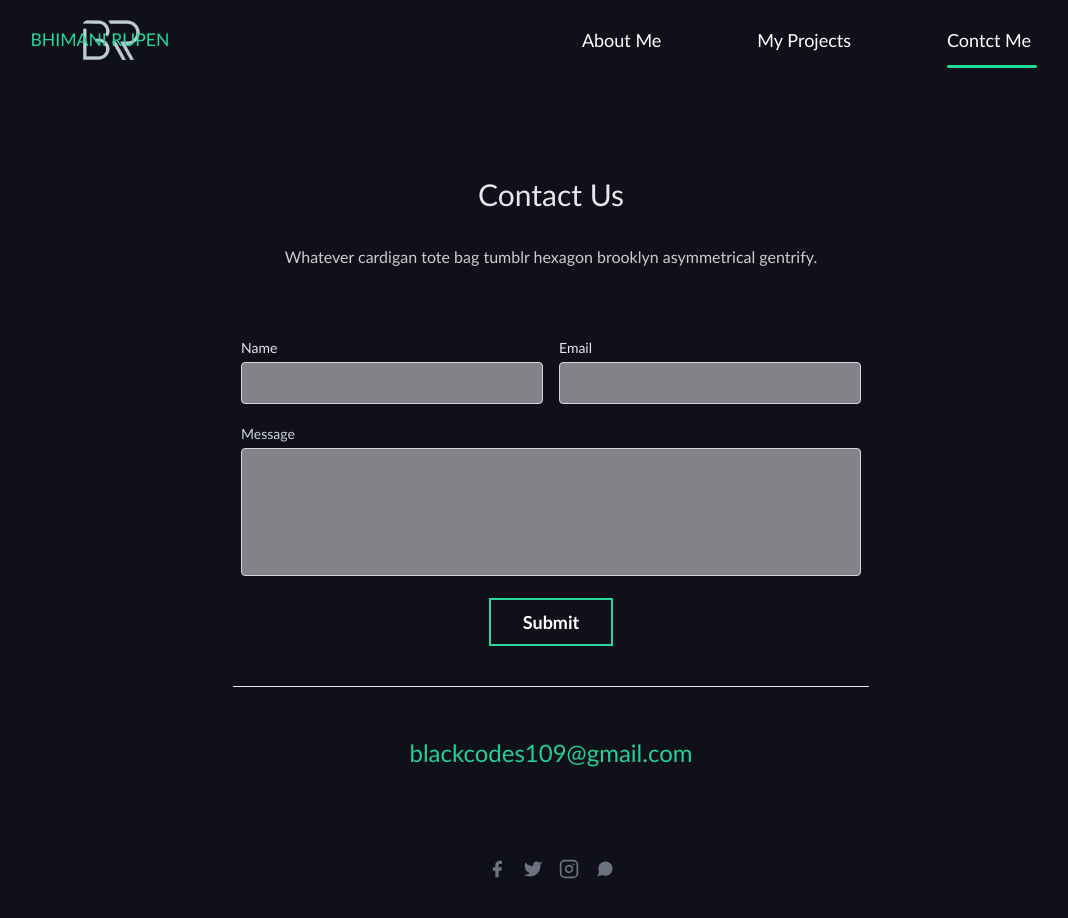
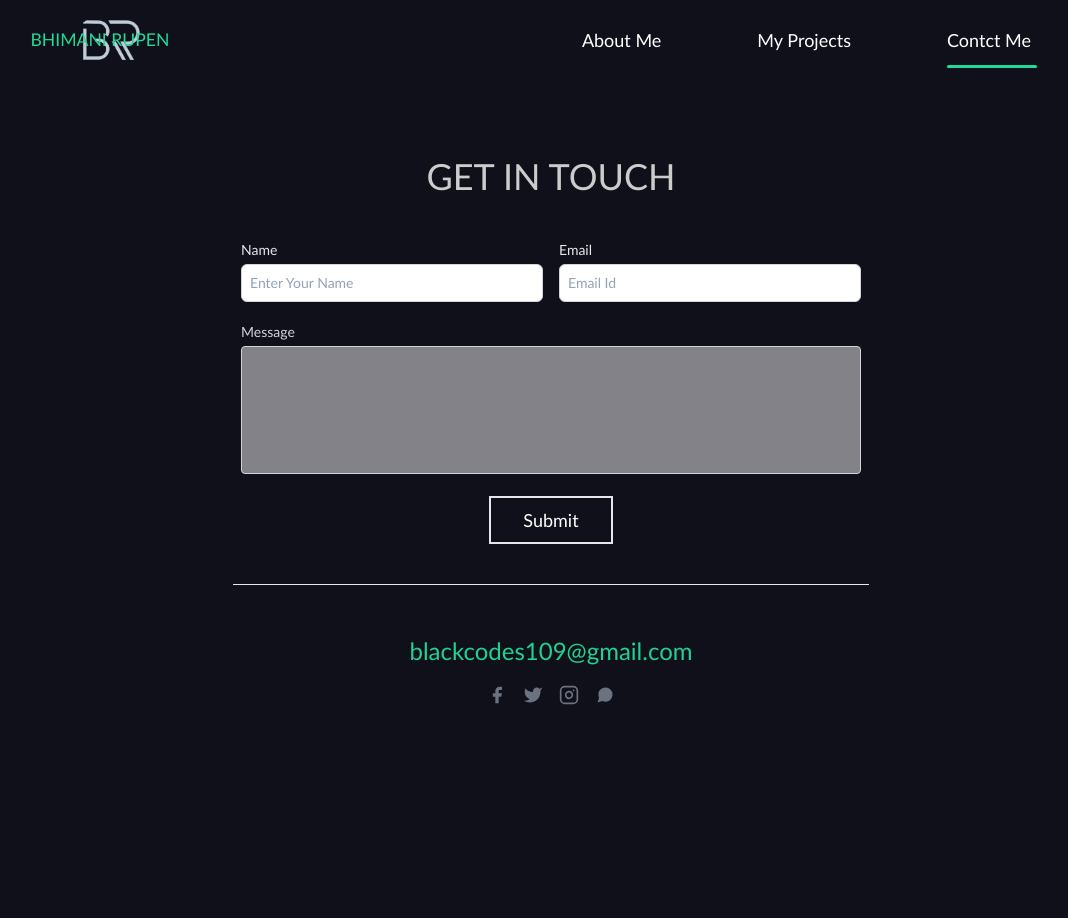
Before and after one commit to Rupen109/portfolio-1.0, a React (Create React App) app: page /contact in a window 1280 px wide. Shown: the top 918 px of the page, without its empty margins (89-1157 px from the left). After the commit the page ends 807 px from the top, so only its background shows below. Built offline with nearby package versions, Linux system fonts and the light colour scheme.

Commit message:
contact us page

```diff
--- a/package.json
+++ b/package.json
@@ -3,15 +3,18 @@
   "version": "0.1.0",
   "private": true,
   "dependencies": {
+    "@emailjs/browser": "^3.6.2",
     "@testing-library/jest-dom": "^5.16.4",
     "@testing-library/react": "^13.1.1",
     "@testing-library/user-event": "^13.5.0",
+    "emailjs-com": "^3.2.0",
     "framer-motion": "^6.3.3",
     "react": "^18.1.0",
     "react-dom": "^18.1.0",
     "react-intersection-observer": "^9.1.0",
     "react-router-dom": "^6.3.0",
     "react-scripts": "5.0.1",
+    "react-toastify": "^9.0.5",
     "styled-components": "^5.3.5",
     "web-vitals": "^2.1.4"
   },
--- a/src/pages/ContactMe.js
+++ b/src/pages/ContactMe.js
@@ -1,65 +1,100 @@
 import React from 'react';
 import { motion } from 'framer-motion';
 import { pageAnimation } from '../pages/Animation';
+import  { useRef } from 'react';
+import emailjs from '@emailjs/browser';
+import { ToastContainer, toast } from 'react-toastify';
+import 'react-toastify/dist/ReactToastify.css';
+
 
 const ContactMe = () => {
+
+  const diff = () => toast.dark("Response have been send successfully ");
+
+  const form = useRef();
+
+  const sendEmail = (e) => {
+    e.preventDefault();
+
+    emailjs.sendForm('service_s9s65eg', 'template_bin7gjg', form.current, 'IF4l5RiOAVPdSZ83W')
+      .then((result) => {
+          console.log(result.text);
+      }, (error) => {
+          console.log(error.text);
+      });
+      e.target.reset();
+  };
+
+
   return (
-    <motion.section variants={pageAnimation} initial="hidden" animate="show" class="text-gray-600  body-font relative">
-    <div class="container px-5 py-24 mx-auto">
-      <div class="flex flex-col text-center w-full mb-12">
-        <h1 class="sm:text-3xl text-2xl font-medium title-font mb-4 text-gray-200">Contact Us</h1>
-        <p class="lg:w-2/3 mx-auto leading-relaxed text-base">Whatever cardigan tote bag tumblr hexagon brooklyn asymmetrical gentrify.</p>
+    <motion.section variants={pageAnimation} initial="hidden" animate="show" className="text-gray-600  body-font relative">
+<form  ref={form} onSubmit={sendEmail}>
+    <div className="container px-5 py-24 mx-auto -mt-9">
+      <div className="flex flex-col text-center w-full mb-12">
+        <p className="lg:w-2/3 mx-auto leading-relaxed md:text-4xl text-base ">GET IN TOUCH</p>
       </div>
-      <div class="lg:w-1/2 md:w-2/3 mx-auto">
-        <div class="flex flex-wrap -m-2">
-          <div class="p-2 w-1/2">
-            <div class="relative">
-              <label for="name" class="leading-7 text-sm text-gray-200">Name</label>
-              <input type="text" id="name" name="name" class="w-full bg-gray-100 bg-opacity-50 rounded border border-gray-300 focus:border-indigo-500 focus:bg-white focus:ring-2 focus:ring-indigo-200 text-base outline-none text-gray-700 py-1 px-3 leading-8 transition-colors duration-200 ease-in-out">
-              </input>
+      <div className="lg:w-1/2 md:w-2/3 md:-mt-8 mt-0 mx-auto">
+        <div className="flex flex-wrap -m-2">
+          <div className="p-2 w-1/2">
+            <div className="relative">
+              <label name="name" className="leading-7 text-sm text-gray-200" >Name </label>
+              {/* <input type="text" id="name" name="name" class=" w-full  bg-opacity-50 rounded border border-gray-300 focus:border-indigo-500 focus:bg-white focus:ring-2 focus:ring-indigo-200 text-base outline-none text-gray-700 py-1 px-3 leading-8 transition-colors duration-200 ease-in-out placeholder="Search for"  "> */}
+              {/* </input> */}
+              <input type="text" name="user_name" className=" placeholder:text-slate-400 block bg-white w-full border border-gray-300 rounded-md py-2 pl-2 pr-3 shadow-sm focus:outline-none focus:border-sky-500 focus:ring-sky-500 focus:ring-1 sm:text-sm" placeholder="Enter Your Name" />
+
+              </div>
+          </div>
+          <div className="p-2 w-1/2">
+            <div className="relative">
+              <label type="email" name="email" id="email" className="leading-7 text-sm text-gray-200">Email</label>
+              <input type="email" name="user_email" className=" placeholder:text-slate-400 block bg-white w-full border border-gray-300 rounded-md py-2 pl-2 pr-3 shadow-sm focus:outline-none focus:border-sky-500 focus:ring-sky-500 focus:ring-1 sm:text-sm" placeholder="Email Id"/>
+
             </div>
           </div>
-          <div class="p-2 w-1/2">
-            <div class="relative">
-              <label for="email" class="leading-7 text-sm text-gray-200">Email</label>
-              <input type="email" id="email" name="email" class="w-full bg-gray-100 bg-opacity-50 rounded border border-gray-300 focus:border-indigo-500 focus:bg-white focus:ring-2 focus:ring-indigo-200 text-base outline-none text-gray-700 py-1 px-3 leading-8 transition-colors duration-200 ease-in-out">
-              </input>
+          <div className="p-2 w-full">
+            <div className="relative">
+              <label name="message" className="leading-7 text-sm text-gray-300 ">Message</label>
+              <textarea type="submit"  id="message" name="message" className="w-full bg-gray-100 bg-opacity-50 rounded border border-gray-300 focus:border-indigo-500 focus:bg-white focus:ring-2 focus:ring-indigo-200 h-32 text-base outline-none text-gray-700 py-1 px-3 resize-none leading-6 transition-colors duration-200 ease-in-out"></textarea>
+
             </div>
           </div>
-          <div class="p-2 w-full">
-            <div class="relative">
-              <label for="message" class="leading-7 text-sm text-gray-300 ">Message</label>
-              <textarea id="message" name="message" class="w-full bg-gray-100 bg-opacity-50 rounded border border-gray-300 focus:border-indigo-500 focus:bg-white focus:ring-2 focus:ring-indigo-200 h-32 text-base outline-none text-gray-700 py-1 px-3 resize-none leading-6 transition-colors duration-200 ease-in-out"></textarea>
-            </div>
+          <div className="p-2 w-full">
+            {/* <button type="submit" className="flex mx-auto text-white border-2   py-2 px-8 focus:outline-none text-lg">Submit</button> */}
+            <input onClick={diff}  type="submit" className="flex mx-auto hover:bg-[#22D091] text-white border-2 cursor-pointer  py-2 px-8 focus:outline-none text-lg" />
+            <ToastContainer
+            position="top-center"
+            autoClose={3000}
+            hideProgressBar={false}
+            newestOnTop={false}
+            closeOnClick
+            rtl={false}
+            pauseOnFocusLoss
+            draggable
+            pauseOnHover
+            />
           </div>
-          <div class="p-2 w-full">
-            <button class="flex mx-auto text-white border-2   py-2 px-8 focus:outline-none text-lg">Submit</button>
-          </div>
-          <div class="p-2 w-full pt-8 mt-8 border-t border-gray-200 text-center">
+          <div className="p-2 w-full pt-8 mt-8 border-t border-gray-200 text-center">
           <p><a className="text-2xl text-[#22D091]" href="mailto:blackcodes109@gmail.com">blackcodes109@gmail.com</a></p>
 
-            <p class="leading-normal my-5">
-
-            </p>
-            <span class="inline-flex">
-              <a href class="text-gray-500">
-                <svg fill="currentColor" stroke-linecap="round" stroke-linejoin="round" stroke-width="2" class="w-5 h-5" viewBox="0 0 24 24">
+            <span className="inline-flex">
+              <a href className="text-gray-500">
+                <svg fill="currentColor" stroke-linecap="round" stroke-linejoin="round" stroke-width="2" className="w-5 h-5" viewBox="0 0 24 24">
                   <path d="M18 2h-3a5 5 0 00-5 5v3H7v4h3v8h4v-8h3l1-4h-4V7a1 1 0 011-1h3z"></path>
                 </svg>
               </a>
-              <a href class="ml-4 text-gray-500">
-                <svg fill="currentColor" stroke-linecap="round" stroke-linejoin="round" stroke-width="2" class="w-5 h-5" viewBox="0 0 24 24">
-                  <path d="M23 3a10.9 10.9 0 01-3.14 1.53 4.48 4.48 0 00-7.86 3v1A10.66 10.66 0 013 4s-4 9 5 13a11.64 11.64 0 01-7 2c9 5 20 0 20-11.5a4.5 4.5 0 00-.08-.83A7.72 7.72 0 0023 3z"></path>
+              <a href className="ml-4 text-gray-500">
+                <svg fill="currentColor" stroke-linecap="round" stroke-linejoin="round" stroke-width="2" className="w-5 h-5" viewBox="0 0 24 24">
+                  <path d="M23 3a10.9 10.9 0 01-3.14 1.53 4.48 4.48 0 00-7.86 3v1A10.66 10.66 0 013 4s-4 9 5 13a11.64 11.64 0 01-7 2c9 5 20 0 20-11.5a4.5 4.5 0 00-.08-.83A7.72 7.72 0 0023 3z"/>
                 </svg>
               </a>
-              <a href class="ml-4 text-gray-500">
-                <svg fill="none" stroke="currentColor" stroke-linecap="round" stroke-linejoin="round" stroke-width="2" class="w-5 h-5" viewBox="0 0 24 24">
+              <a href className="ml-4 text-gray-500">
+                <svg fill="none" stroke="currentColor" stroke-linecap="round" stroke-linejoin="round" stroke-width="2" className="w-5 h-5" viewBox="0 0 24 24">
                   <rect width="20" height="20" x="2" y="2" rx="5" ry="5"></rect>
                   <path d="M16 11.37A4 4 0 1112.63 8 4 4 0 0116 11.37zm1.5-4.87h.01"></path>
                 </svg>
               </a>
-              <a href class="ml-4 text-gray-500">
-                <svg fill="currentColor" stroke-linecap="round" stroke-linejoin="round" stroke-width="2" class="w-5 h-5" viewBox="0 0 24 24">
+              <a href="https://www.youtube.com/watch?v=sGQSz22U8VM" className="ml-4 text-gray-500">
+                <svg fill="currentColor" stroke-linecap="round" stroke-linejoin="round" stroke-width="2" className="w-5 h-5" viewBox="0 0 24 24">
                   <path d="M21 11.5a8.38 8.38 0 01-.9 3.8 8.5 8.5 0 01-7.6 4.7 8.38 8.38 0 01-3.8-.9L3 21l1.9-5.7a8.38 8.38 0 01-.9-3.8 8.5 8.5 0 014.7-7.6 8.38 8.38 0 013.8-.9h.5a8.48 8.48 0 018 8v.5z"></path>
                 </svg>
               </a>
@@ -68,9 +103,9 @@ const ContactMe = () => {
         </div>
       </div>
     </div>
+</form>
   </motion.section>
   );
 }
 
-
 export default ContactMe;
```
Also changed, not shown: 1 other file (tests, documents, lock files or other folders).
